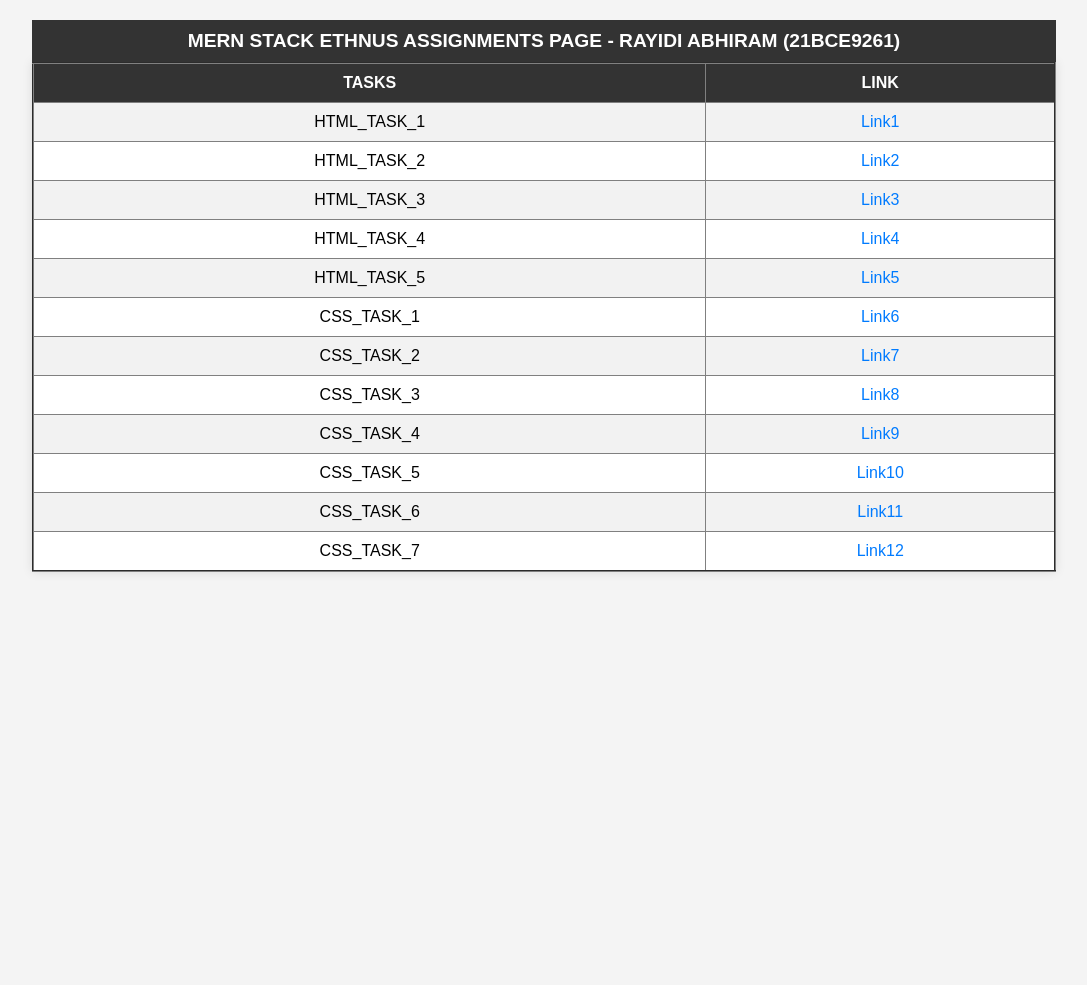
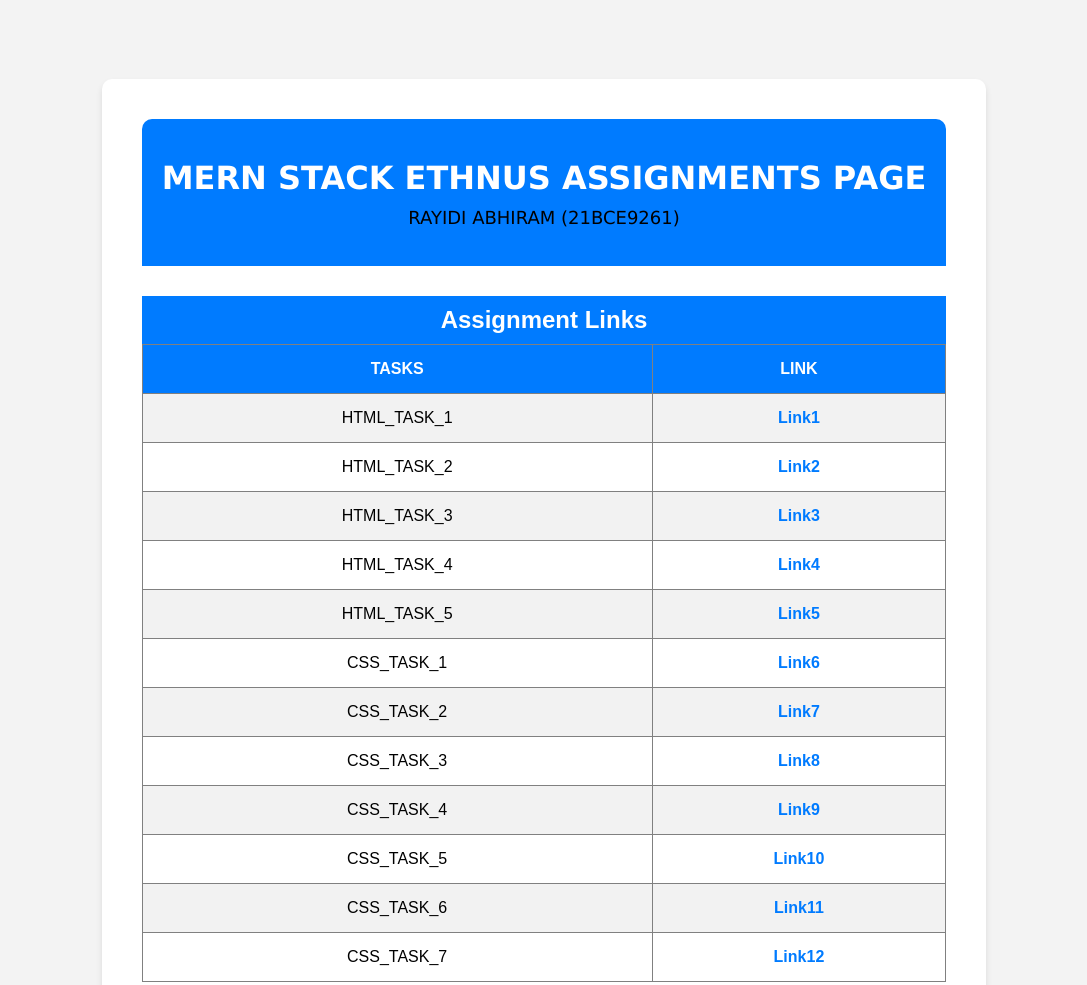
Before and after one commit to Abhi81204/MernStackEthnus, a plain HTML site: page index.html in a window 1280 px wide. Shown: the top 985 px of the page, without its empty margins (96-1183 px from the left). Before the commit the page ends 800 px from the top, so only its background shows below. Drawn offline with Linux system fonts and the light colour scheme.

Commit message:
Update index.html

```diff
--- a/index.html
+++ b/index.html
@@ -1,4 +1,3 @@
-
 <!DOCTYPE html>
 <html lang="en">
 <head>
@@ -7,42 +6,66 @@
     <title>MERN ASSIGNMENTS</title>
     <style>
         body {
-            font-family: Arial, sans-serif;
-            background-color: #f4f4f4;
-            margin: 0;
+            font-family: 'Arial', sans-serif;
+            background-color: #f3f3f3;
+            margin-top: 150px;
+            margin-bottom : 150px;
             padding: 0;
+            display: flex;
+            justify-content: center;
+            align-items: center;
+            height: 100vh;
+        }
+
+        .container {
+            background-color: #ffffff;
+            box-shadow: 0 4px 6px rgba(0, 0, 0, 0.1);
+            border-radius: 10px;
+            padding: 40px;
+            text-align: center;
         }
 
         header {
-            text-align: center;
-            background-color: #333;
+            background-color: #007BFF;
             color: #fff;
-            padding: 20px 0;
+            padding: 20px;
+            border-radius: 10px 10px 0 0;
+            font-family: 'Verdana', sans-serif;
+            font-size: 24px;
+        }
+
+        h1 {
+            font-size: 32px;
+            margin: 0;
+            padding-top: 20px;
+        }
+
+        p {
+            font-size: 18px;
+            margin-top: 10px;
+            color: black;
         }
 
         table {
-            width: 80%;
-            margin: 20px auto;
+            width: 100%;
             border-collapse: collapse;
-            background-color: #fff;
-            box-shadow: 0 0 10px rgba(0, 0, 0, 0.1);
+            margin-top: 30px;
         }
 
         caption {
-            font-size: 1.2em;
+            font-size: 1.5em;
             font-weight: bold;
             padding: 10px;
-            background-color: #333;
+            background-color: #007BFF;
             color: #fff;
         }
 
         th, td {
-            padding: 10px;
-            text-align: center;
+            padding: 15px;
         }
 
         th {
-            background-color: #333;
+            background-color: #007BFF;
             color: #fff;
         }
 
@@ -53,6 +76,7 @@
         a {
             text-decoration: none;
             color: #007BFF;
+            font-weight: bold;
         }
 
         a:hover {
@@ -61,10 +85,17 @@
     </style>
 </head>
 <body>
-    <table border="2" align="center">
-        <caption>MERN STACK ETHNUS ASSIGNMENTS PAGE - RAYIDI ABHIRAM (21BCE9261)</caption>
+    <div class="container">
+        <header>
+            <h1>MERN STACK ETHNUS ASSIGNMENTS PAGE</h1>
+            <p>RAYIDI ABHIRAM (21BCE9261)</p>
+        </header>
+        <table border="1">
+            <caption>Assignment Links</caption>
+            <tr>
                 <th>TASKS</th>
                 <th>LINK</th>
+            </tr>
             <tr>
                 <td>HTML_TASK_1</td>
                 <td><a href="HTML_Task_1.html">Link1</a></td>
@@ -114,5 +145,6 @@
                 <td><a href="CSS_Task_7.html">Link12</a></td>
             </tr>
         </table>
+        </div>
     </body>
     </html>
```
Lines whose indentation alone changed are shown as unchanged.
